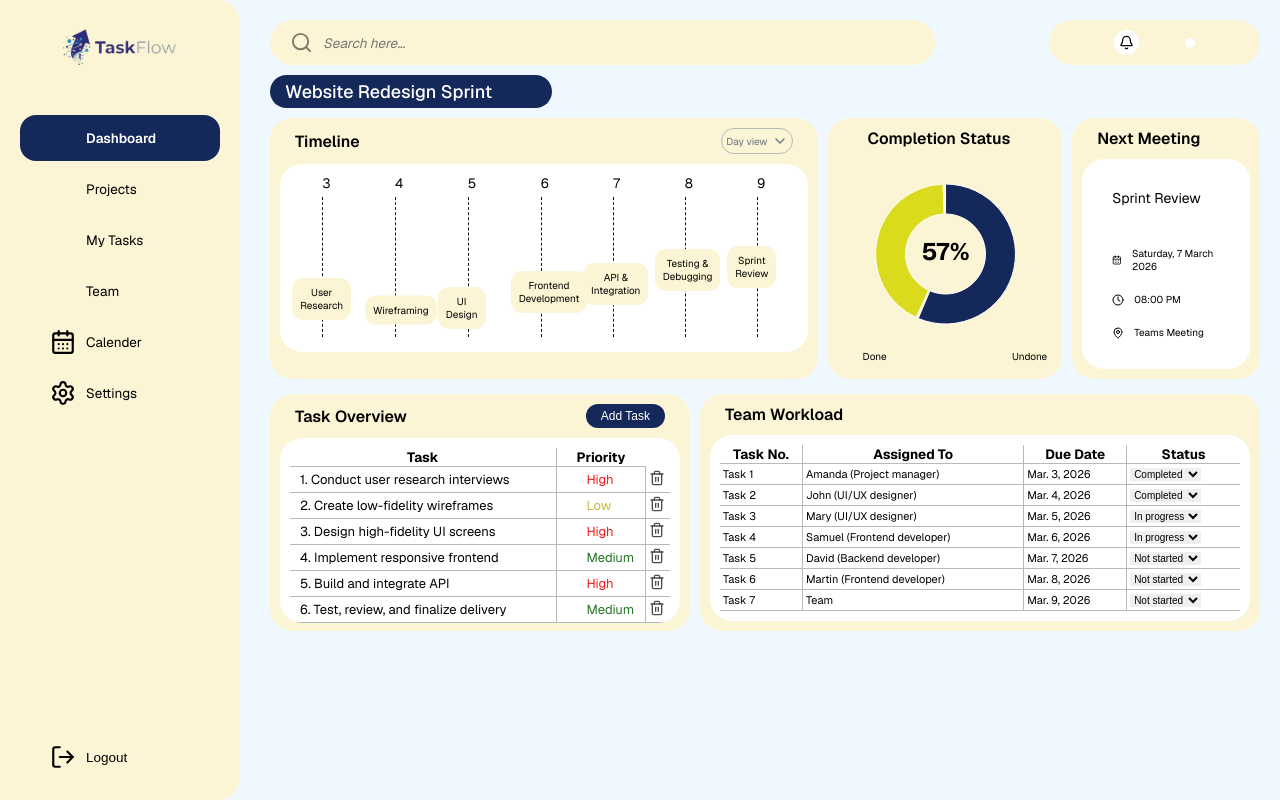
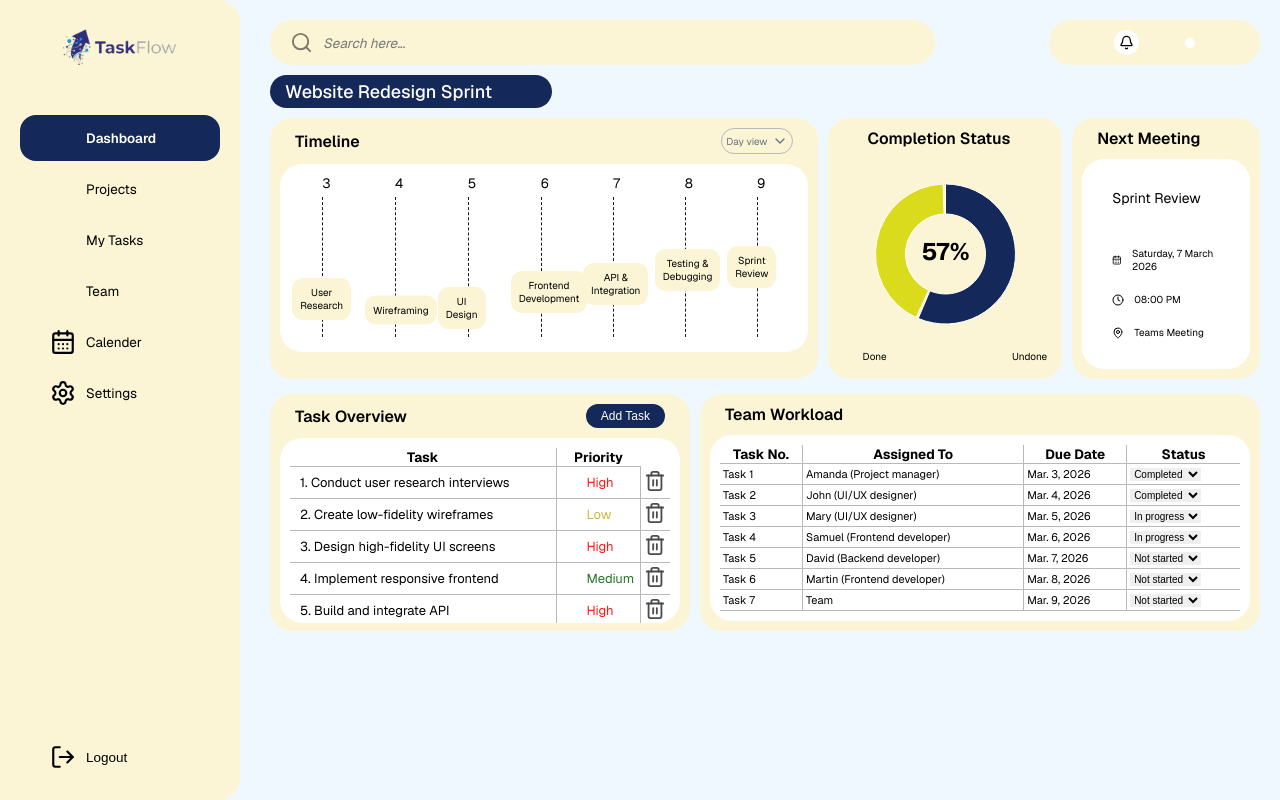
Before and after one commit to sammysplendor/TaskFlow, a React (Vite) app: page /dashboard in a window 1280 px wide. Built offline with nearby package versions, Linux system fonts and the light colour scheme; some icons are missing.

Commit message:
Adjust delete icon size

```diff
--- a/src/pages/dashboard/Dashboard.module.css
+++ b/src/pages/dashboard/Dashboard.module.css
@@ -427,8 +427,8 @@ tbody td {
 }
 
 .deleteIcon {
-  height: 1.6rem;
-  width: 1.6rem;
+  height: 2.2rem;
+  width: 2.2rem;
   opacity: 0.7;
   cursor: pointer;
 }
```
